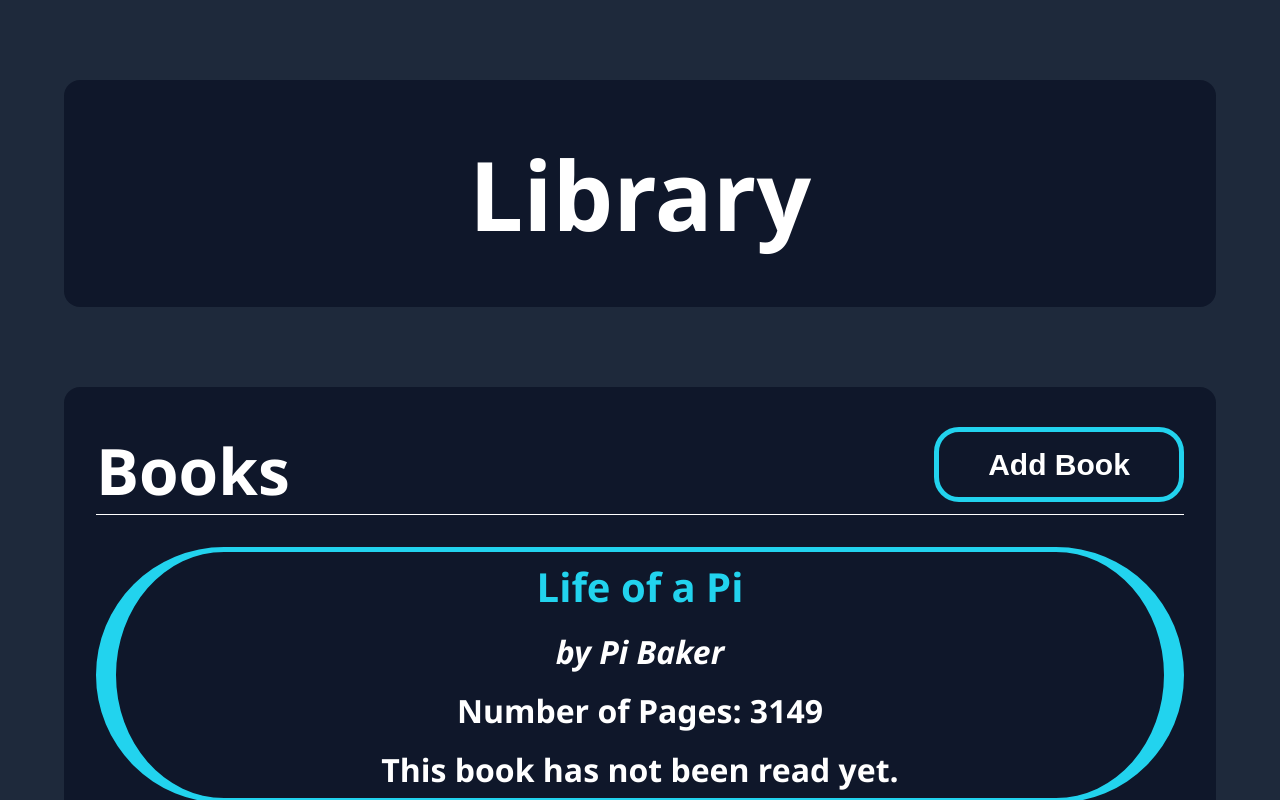
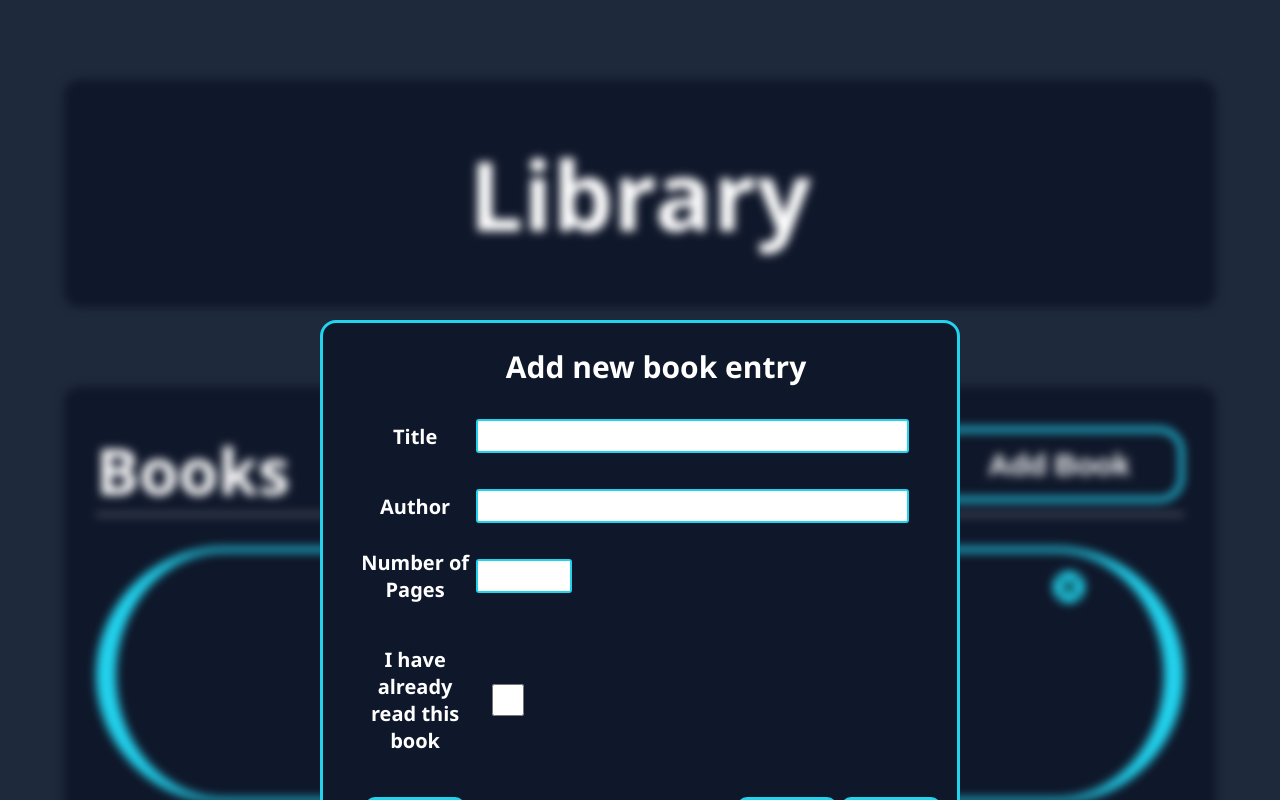
Before and after one commit to EnzyCue/library-app, a plain HTML site: page index.html in a window 1280 px wide. Both pictures are taken after a click on the button "Add Book". Shown: the top 800 px of the page. Drawn offline with Linux system fonts and the light colour scheme.

Commit message:
Add remove card button full implementation and read button in JS.

```diff
--- a/index.html
+++ b/index.html
@@ -9,6 +9,7 @@
     <link rel="stylesheet" href="style.css">
 </head>
 <body>
+    <div class="superContainer">
         <h1>Library</h1>
         <div class="mainContainer">
             <div class="flexContainer">
@@ -18,24 +19,28 @@
 
             <!-- book entries are added here in the form of cards -->
         </div>
+    </div>
 
-   <form action="" method="post">
+   <form action="" style="visibility: hidden;">
     <h3>Add new book entry</h3>
 
     <label for="title">Title </label>
-    <input type="text" id="title" name="title">
+    <input type="text" id="title" name="title" maxlength="24">
 
     <label for="author">Author </label>
-    <input type="text" id="author" name="author">
+    <input type="text" id="author" name="author" maxlength="25">
 
     <label for="numOfPages">Number of Pages </label>
-    <input type="number" id="numOfPages" name="numOfPages">
+    <input type="number" id="numOfPages" name="numOfPages" max="10000">
 
     <label for="isRead">I have already read this book </label>
-    <input type="checkbox" id="yes" name="isRead" value="yes">
+    <input type="checkbox" id="isRead" name="isRead" value="yes">
 
-    <button type="button">Submit</button>
+    <button type="button" class="submitButton">Submit</button>
+    <div class="rightButtons">
         <button type="reset">Reset</button>
+        <button class="cancelButton">Cancel</button>
+    </div>
 
    </form>
 </body>
--- a/javascript.js
+++ b/javascript.js
@@ -5,62 +5,163 @@ function Book(title, author, numOfPages, isRead) {
     this.isRead = isRead;
 
     this.hasBeenRead = ()=> {
-        return (isRead) ? 'has been read.' : 'has not been read yet.';
+        return (this.isRead) ? 'has been read.' : 'has not been read yet.';
     }
     this.info = ()=> {
-        return(`${title} by ${author}, ${numOfPages} pages, ${this.hasBeenRead()}`);
+        return(`${this.title} by ${this.author}, ${this.numOfPages} pages, ${this.hasBeenRead()}`);
     }
 
 }
 
 const myLibrary = [];
 
+addInitialBooks();
+
 function addBookToLibrary(book){
+    index = myLibrary.length + 1;
+
+    const mainContent = document.querySelector('.mainContainer');
+
+    const card = document.createElement('div');
+    card.classList.add('card');
+    card.dataset.index = index;
+
+    const titleContainer = document.createElement('div');
+    titleContainer.classList.add('titleContainer');
+    card.appendChild(titleContainer);
+
+    addTitle(book, titleContainer, card);
+
+    addremoveCardButton(book, titleContainer,  card);
+
+    addAuthor(book, card);
+
+    addNumOfPages(book, card);
+
+    addIsRead(book, card);
+
+    mainContent.appendChild(card);
     myLibrary.push(book);
 }
 
-addBookToLibrary(new Book('Life of a Pi', 'Pi Baker', '3149', false));
-addBookToLibrary(new Book('Shronk', 'Simon Baldwick', '78', true));
-addBookToLibrary(new Book('How to write code good', 'The Good Coder', '289', false));
-addBookToLibrary(new Book('How to write code bad', 'Anonymous', '15', true));
-addBookToLibrary(new Book('Shronk 2', 'Simon Baldwick', '100', true));
-addBookToLibrary(new Book('Shronk 3: The Finale', 'Simon Baldwick', '80', true));
-addBookToLibrary(new Book('Shronk 4: A New World', 'Simon Baldwick', '60', false));
-
-console.log(myLibrary);
-
-function implementLibrary(library){
-    const mainContent = document.querySelector('.mainContainer');
-
-    for(let book of library) {
-        const card = document.createElement('div');
-        card.classList.add('card');
-
+function addTitle(book, container, card){
     const title = document.createElement('p');
     title.textContent =  book.title;
     title.classList.add('title');
-        card.appendChild(title);
+    container.appendChild(title);
+}
 
+function addremoveCardButton(book, container, card){
+    const button = document.createElement('button');
+    button.classList.add('removeCardButton');
+
+    const index = myLibrary.length + 1;
+
+    button.dataset.index = index;
+
+    const cancelSvg = document.createElement('img');
+    cancelSvg.setAttribute('src', 'close.svg');
+    cancelSvg.classList.add('cancelSvg');
+
+    button.appendChild(cancelSvg);
+    container.appendChild(button);
+
+    setupRemoveCardButtonEventListener(button);
+}
+
+function setupRemoveCardButtonEventListener(button){
+    button.addEventListener('click', () => {
+        let index = button.dataset.index;
+        console.log(index);
+
+        const mainContainer = document.querySelector('.mainContainer');
+        const cardToRemove = document.querySelector(`.card[data-index="${index}"]`);
+
+        mainContainer.removeChild(cardToRemove);
+    })
+}
+
+function addIsRead(book, card){
+    const button = document.createElement('button');
+    button.classList.add('readButton');
+    const index = myLibrary.length + 1;
+
+    button.dataset.index = index;
+
+    button.textContent = 'This book ' + book.hasBeenRead();
+    button.classList.add('isRead');
+    card.appendChild(button);
+    setupReadButton(button);
+}
+
+function addNumOfPages(book, card) {
+    const numOfPages = document.createElement('p');
+    numOfPages.textContent = 'Number of Pages: ' + book.numOfPages;
+    numOfPages.classList.add('numOfPages');
+    card.appendChild(numOfPages);
+}
+
+function addAuthor(book, card) {
     const author = document.createElement('p');
     author.textContent = 'by ' + book.author;
     author.classList.add('author');
     card.appendChild(author);
-
-        const numOfPages = document.createElement('p');
-        numOfPages.textContent = 'Number of Pages: ' + book.numOfPages;
-        numOfPages.classList.add('numOfPages');
-        card.appendChild(numOfPages);
-
-        const isRead = document.createElement('p');
-        isRead.textContent = 'This book ' + book.hasBeenRead();
-        isRead.classList.add('isRead');
-        card.appendChild(isRead);
-
-        mainContent.appendChild(card);
-    }
 }
 
-const button = document.querySelector('button');
+function addInitialBooks(){
+    addBookToLibrary(new Book('Life of a Pie', 'Gordon Ramsay', '3149', true));
+    addBookToLibrary(new Book('Shronk', 'Simon Baldwick', '78', true));
+    addBookToLibrary(new Book('How to write code good', 'The Good Coder', '289', true));
+    addBookToLibrary(new Book('How to get a job', 'Anonymous', '15', false));
+}
 
 
-implementLibrary(myLibrary);
+const superContainer = document.querySelector('.superContainer');
+const form = document.querySelector('form');
+const cancelButton = document.querySelector('.cancelButton');
+const submitButton = document.querySelector('.submitButton');
+
+
+
+const newBookButton = document.querySelector('.newBookButton');
+newBookButton.addEventListener('click', () => {
+    form.style.visibility = 'visible';
+    superContainer.style.filter = 'blur(5px)';
+})
+
+cancelButton.addEventListener('click', () => {
+    form.style.visibility = 'hidden';
+    superContainer.style.filter = 'none';
+})
+
+const title = document.querySelector('#title');
+const author = document.querySelector('#author');
+const numOfPages = document.querySelector('#numOfPages');
+const isRead = document.querySelector('#isRead');
+
+
+submitButton.addEventListener('click', () => {
+
+    addBookToLibrary(new Book(title.value, author.value, numOfPages.value, isRead.checked));
+    form.reset();
+    form.style.visibility = 'hidden';
+    superContainer.style.filter = 'none';
+
+})
+
+
+function setupReadButton(button) {
+    button.addEventListener('click', () => {
+        let myIndex = button.dataset.index - 1;
+        let isRead = myLibrary[myIndex].isRead;
+        if (isRead == true) {
+            myLibrary[myIndex].isRead = false;
+            console.log('changing to false');
+        } else if (isRead == false){
+            myLibrary[myIndex].isRead = true;
+            console.log('changing to true');
+        }
+        console.log(myLibrary[myIndex].hasBeenRead());
+        button.textContent = 'This book ' + myLibrary[myIndex].hasBeenRead();
+    })
+}
--- a/style.css
+++ b/style.css
@@ -11,15 +11,26 @@ p + p {
     margin-top: 1rem;
 }
 
+button {
+    cursor: pointer;
+}
+
 body {
-    display: flex;
-    flex-direction: column;
+    color: white;
     font-family: 'Segoe UI', Tahoma, Geneva, Verdana, sans-serif;
     background-color: #1e293b;
     box-sizing: border-box;
+    display: flex;
+    flex-direction: column;
+    align-items: center;
+}
+.superContainer{
+    display: flex;
+    flex-direction: column;
     align-items: center;
     color: white;
     position: relative;
+    width: 100%;
 }
 
 h1 {
@@ -64,10 +75,30 @@ h2{
     border-left: 20px solid #22d3ee;
     border-right: 20px solid #22d3ee;
     border-radius: 20rem;
-    min-width: 39.5rem;
+    min-width: 42rem;
+    min-height: 15rem;
 }
 
-
+.titleContainer {
+    width: 85%;
+    display: flex;
+    justify-content: center;
+    position: relative;
+}
+.removeCardButton{
+    max-width: 2rem;
+    height: 2rem;
+    border: none;
+    background: none;
+    position: absolute;
+    right: 0;
+}
+.cancelSvg {
+    width: 100%;
+    height: 100%;
+    background-color: #22d3ee;
+    border-radius: 25px;
+}
 .title {
     font-weight: 1000;
     font-size: 2.5rem;
@@ -76,6 +107,22 @@ h2{
 .author {
     font-style: italic;
 }
+.readButton{
+    background: #1e293b;
+    color: white;
+    border: 3px solid #22d3ee;
+    border-radius: 50px;
+    width: 35rem;
+    font-size: 2rem;
+    font-weight: 600;
+    margin-top:0.5rem ;
+}
+.readButton:hover {
+    background: white;
+    color: #1e293b;
+}
+
+
 .flexContainer {
     display: flex;
     justify-content: space-between;
@@ -93,9 +140,7 @@ h2{
     border: 5px solid #22d3ee;
     font-size: 30px;
     font-weight: 900;
-    cursor: pointer;
 }
-
 
 form {
     box-sizing: border-box;
@@ -116,7 +161,8 @@ form {
     justify-items: center;
     align-items: center;
     max-width: 60rem;
-    backdrop-filter: blur(10px);
+    position: absolute;
+    top: 20rem;
 }
 form > h3{
     font-size: 30px;
@@ -164,7 +210,7 @@ input[type='checkbox'] {
     border: 2px solid #22d3ee;
 }
 
-form > button{
+form button{
     width: 100px;
     height: 60px;
     border-radius: 10px;
@@ -175,3 +221,8 @@ form > button{
     font-weight: 900;
     cursor: pointer;
 }
+
+.rightButtons {
+    justify-self: right;
+    padding-right: 1rem;
+}
```
Also changed, not shown: close.svg (added). Lines whose indentation alone changed are shown as unchanged.
